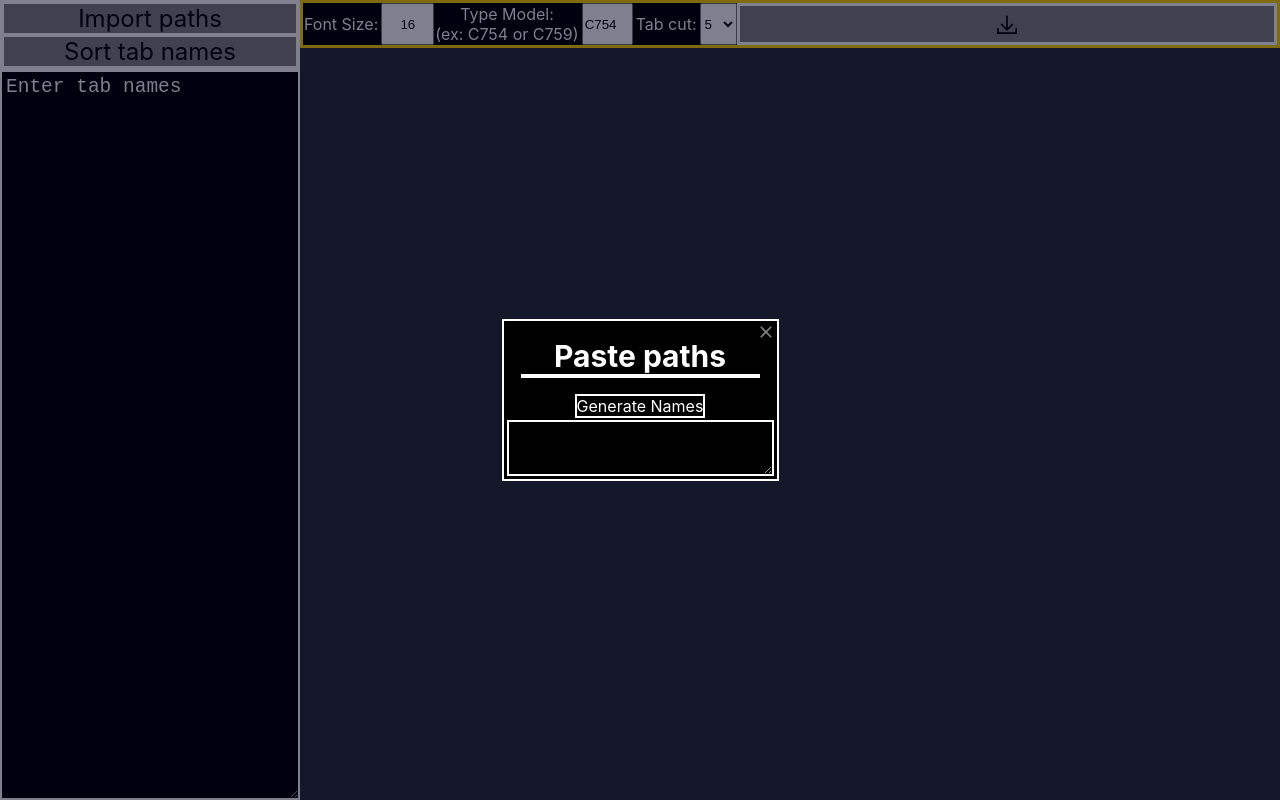
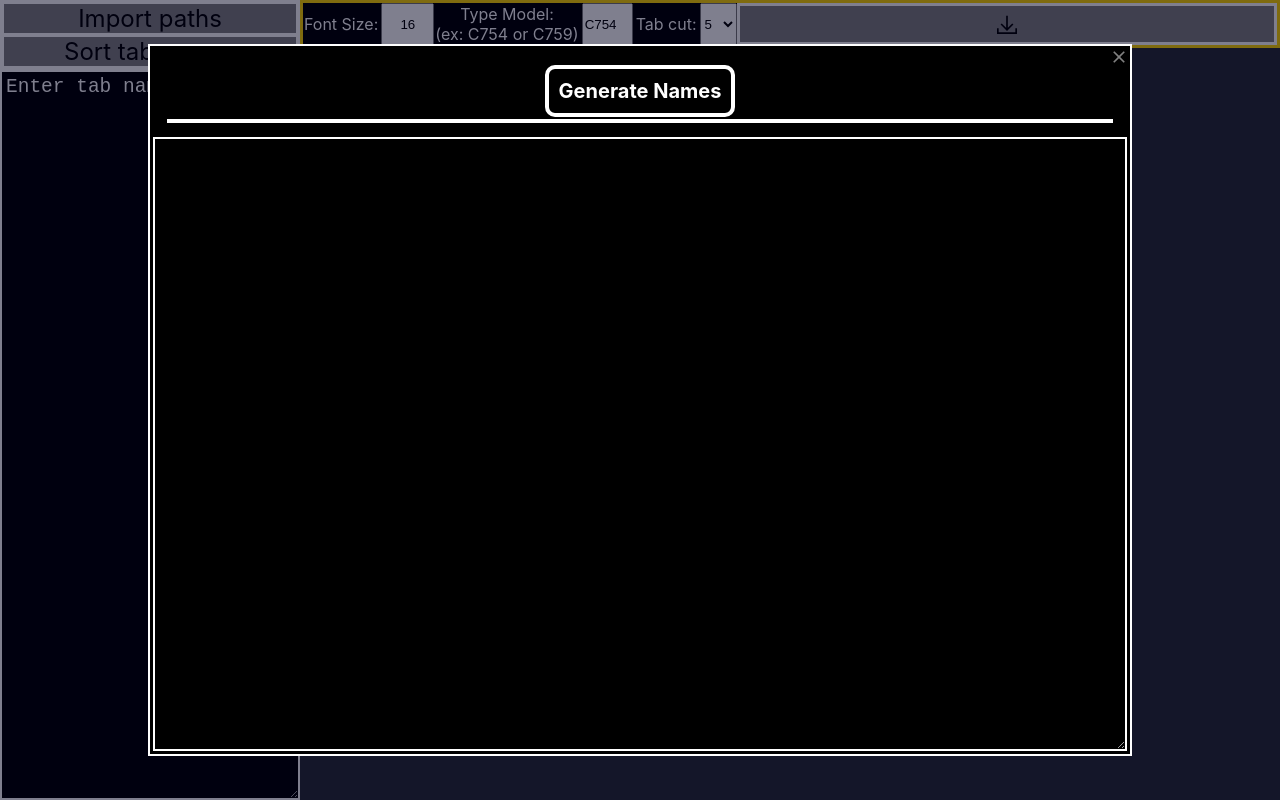
Before and after one commit to peoplestealusernames/konica-minolta-tab-website, a React (Create React App) app: page / in a window 1280 px wide. Both pictures are taken after a click on the element "Import paths". Built offline with nearby package versions, Linux system fonts and the light colour scheme.

Commit message:
Updated Paste Menu

```diff
--- a/src/PastePopup.tsx
+++ b/src/PastePopup.tsx
@@ -39,20 +39,34 @@ export function PastePopup(props: {
             flexDirection: "column",
             alignItems: "center"
         }}
-            title="Paste paths"
-        >
+            title={
                 <div style={{
                     display: "flex",
                     color: "white",
                     margin: "2px",
-                border: "2px solid white",
-                width: "fit-content"
+                    border: "4px solid white",
+                    borderRadius: "10px",
+                    padding: "10px",
+                    fontSize: "20px"
                 }}
                     onClick={() => GeneratePaths()}
                 >
                     Generate Names
                 </div>
-            <Editor lineLength={1000} value={paths} onChange={setpaths} />
+            }
+        >
+            <Editor
+                lineLength={1000}
+                value={paths}
+                onChange={setpaths}
+                style={{
+                    overflow: "auto",
+                    padding: "5px",
+                    whiteSpace: "pre",
+                    width: "75vw",
+                    height: "75vh",
+                }}
+            />
         </StyledTab>
     </Popup>
 }
```
Lines whose indentation alone changed are shown as unchanged.
